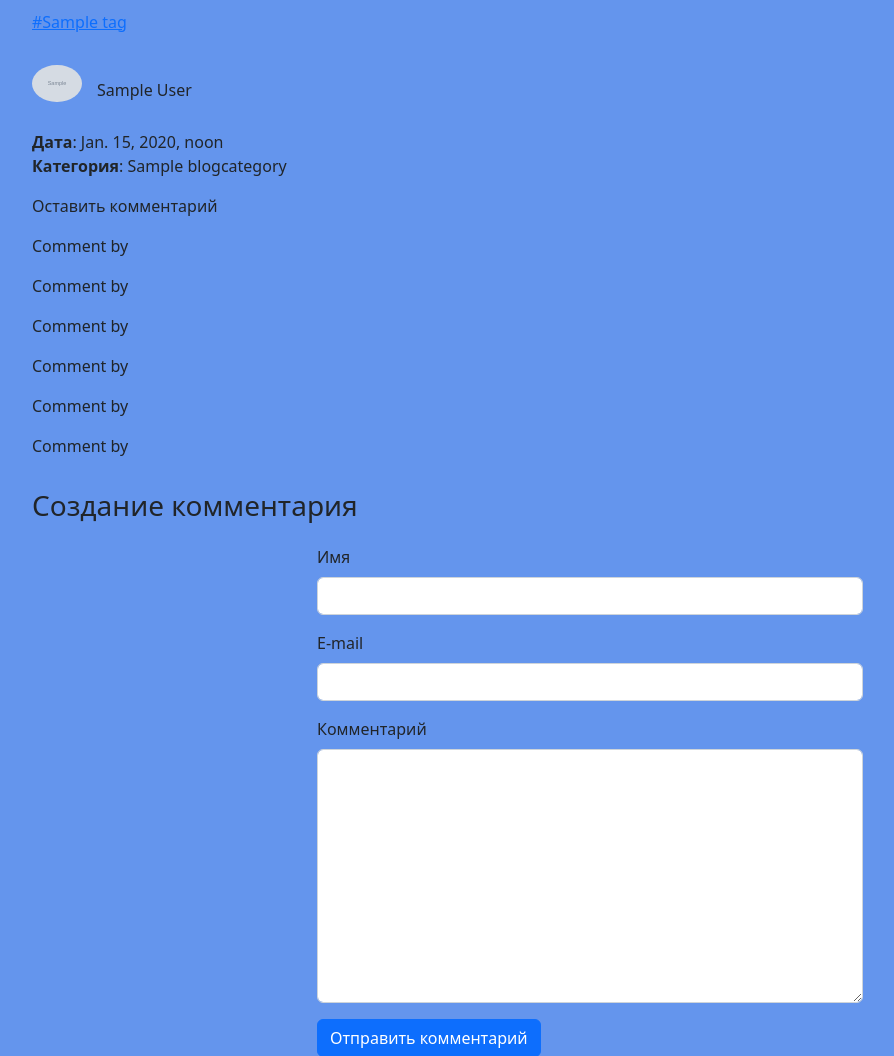
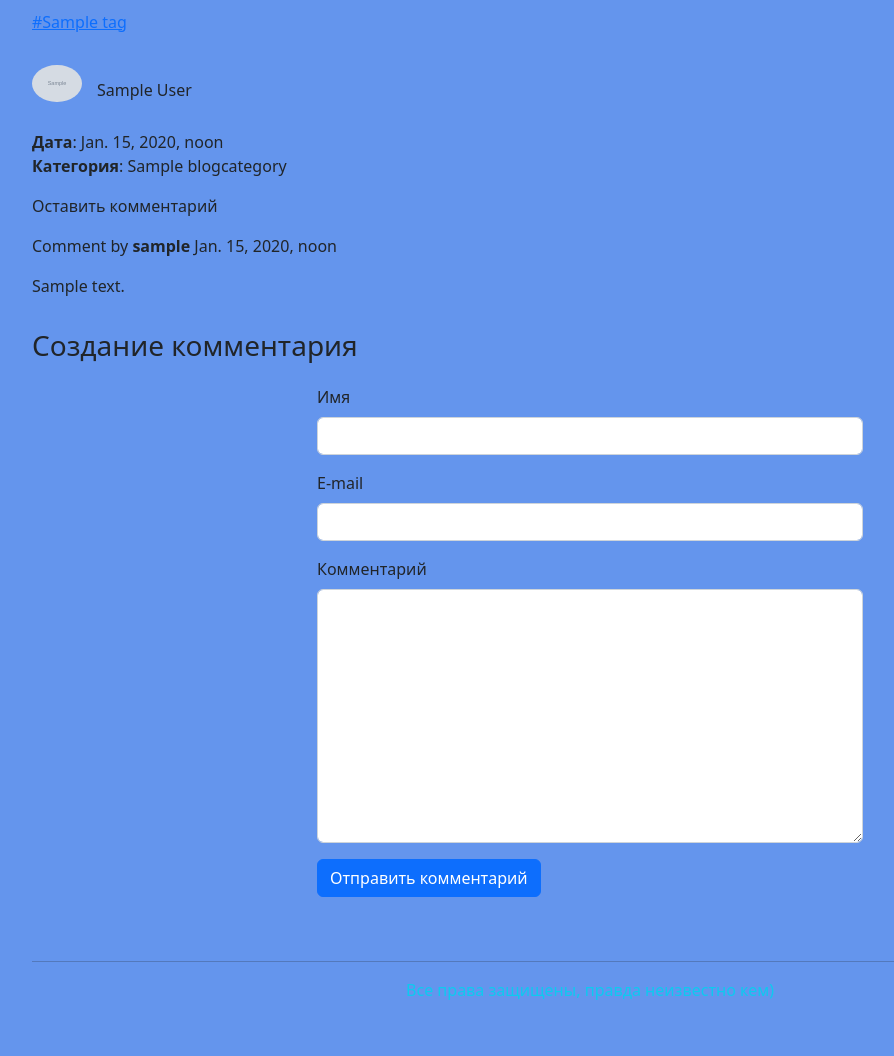
Before and after one commit to Buulbik/Hillel, a Django app: page /blog/1/1/ in a window 1280 px wide. Shown: the part 722-1778 px from the top of the page, without its empty margins (50-944 px from the left). After the commit the page ends 1722 px from the top, so only its background shows below. Run offline with Django 4.2, Linux system fonts and the light colour scheme; tables that the repository leaves empty hold one stand-in row (values such as "Sample post"); grey boxes marked "Sample" are stand-in pictures; parts of the project's set-up code (start-up, migrations or seed data) failed here and were passed over; some libraries are stand-ins or nearby versions.

Commit message:
Comment part_2

```diff
--- a/apps/blog/admin.py
+++ b/apps/blog/admin.py
@@ -60,4 +60,5 @@ class TagAdmin(admin.ModelAdmin):
 
 @admin.register(Comment)
 class CommentAdmin(admin.ModelAdmin):
-    pass
+    list_display = ['id', 'user', 'name', 'article', 'is_checked']
+    list_display_links = ['id', 'user', 'name']
--- a/apps/blog/views.py
+++ b/apps/blog/views.py
@@ -29,7 +29,7 @@ def article_view(request, category_id, article_id):
     article_name = Article.objects.get(id=article_id)
     category_name = BlogCategory.objects.get(id=category_id)
     user = request.user
-    is_checked = Comment.is_checked
+    comments = Comment.objects.filter(article=article, is_checked=True)
     error = None
 
     if request.method == 'POST':
@@ -41,7 +41,7 @@ def article_view(request, category_id, article_id):
         form = CommentForm(request.POST)
         if form.is_valid():
             form.save()
-            return render('blog', {'breadcrumbs': {'current': 'Коментар створено'}, 'back': request.path})
+            return render(request, 'blog/article/_created_comment.html', {'breadcrumbs': {'current': 'Коментар створено'}, 'back': request.path})
         else:
             error = form.errors
     else:
@@ -52,7 +52,7 @@ def article_view(request, category_id, article_id):
     breadcrumbs.update({'current': article_name})
     return render(request, 'blog/article/view.html',
                   {'form': form, 'error': error, 'article': article, 'category': category,
-                   'breadcrumbs': breadcrumbs, 'is_checked': is_checked})
+                   'breadcrumbs': breadcrumbs, 'comments': comments})
 
 
 def tag_view(request, tag_id):
--- a/templates/blog/article/_comments.html
+++ b/templates/blog/article/_comments.html
@@ -1,11 +1,11 @@
-{% block content %}
-    {% for comment in form %}
+{% for comment in comments %}
     <div class="comment">
-        <p class="info">
-            Comment by {{ form.data.name }}
-            {{ comment.created_at }}
-        </p>
-        {{ comment.text }}
+        {% if comment.user %}
+            <p class="info">Comment by <b>{{ comment.user.username }}</b> {{ comment.created_at }}</p>
+        {% else %}
+            <p class="info">Comment by <b>{{ comment.name }}</b> {{ comment.created_at }}</p>
+        {% endif %}
+        <p>{{ comment.text }}</p>
     </div>
 {% endfor %}
 <h3 class="my-header">Создание комментария</h3>
@@ -43,4 +43,3 @@
         </form>
     </div>
 </div>
-{% endblock %}
--- a/templates/blog/article/_created_comment.html
+++ b/templates/blog/article/_created_comment.html
@@ -7,6 +7,6 @@
 {% endblock %}
 
 {% block content %}
-    <h1>Спасибо за комментарий {{ form.data.name }}!</h1>
-    <a href="{% url "article_view" %}?next={{ next_page }}">Назад</a>
+    <h1>Спасибо за комментарий!</h1>
+    <a href="{{ back }}" class="btn btn-info">Назад</a>
 {% endblock %}
```
Also changed, not shown: apps/blog/migrations/0020_alter_comment_user.py (added), apps/blog/migrations/0021_alter_comment_user.py (added), apps/blog/migrations/0022_alter_comment_user.py (added). Lines whose indentation alone changed are shown as unchanged.
